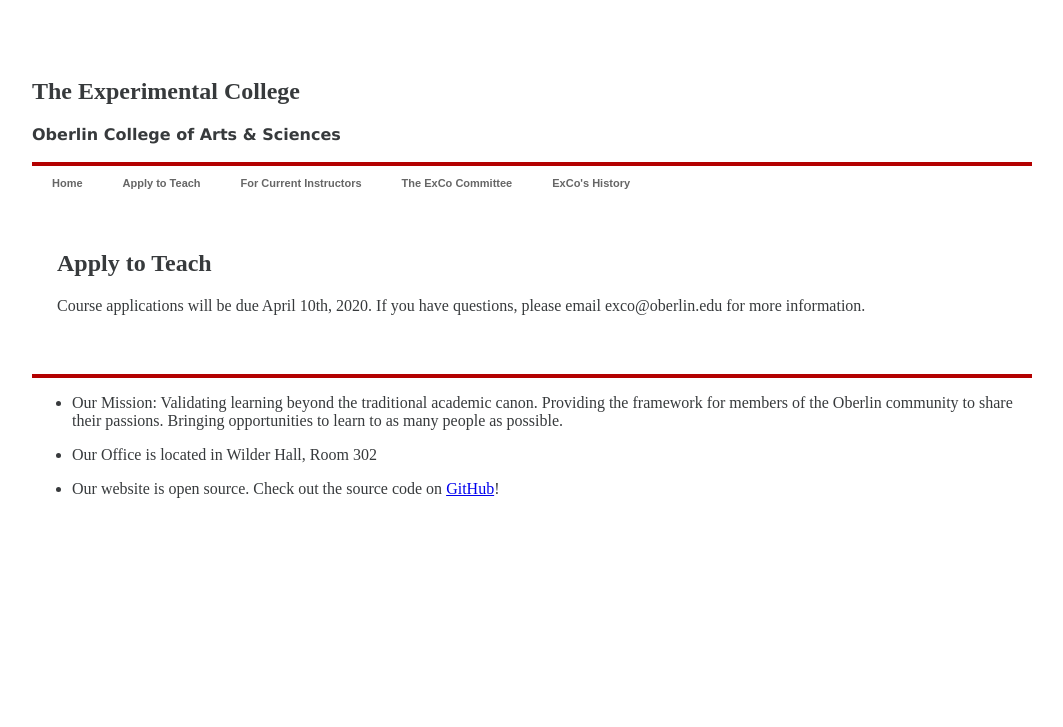
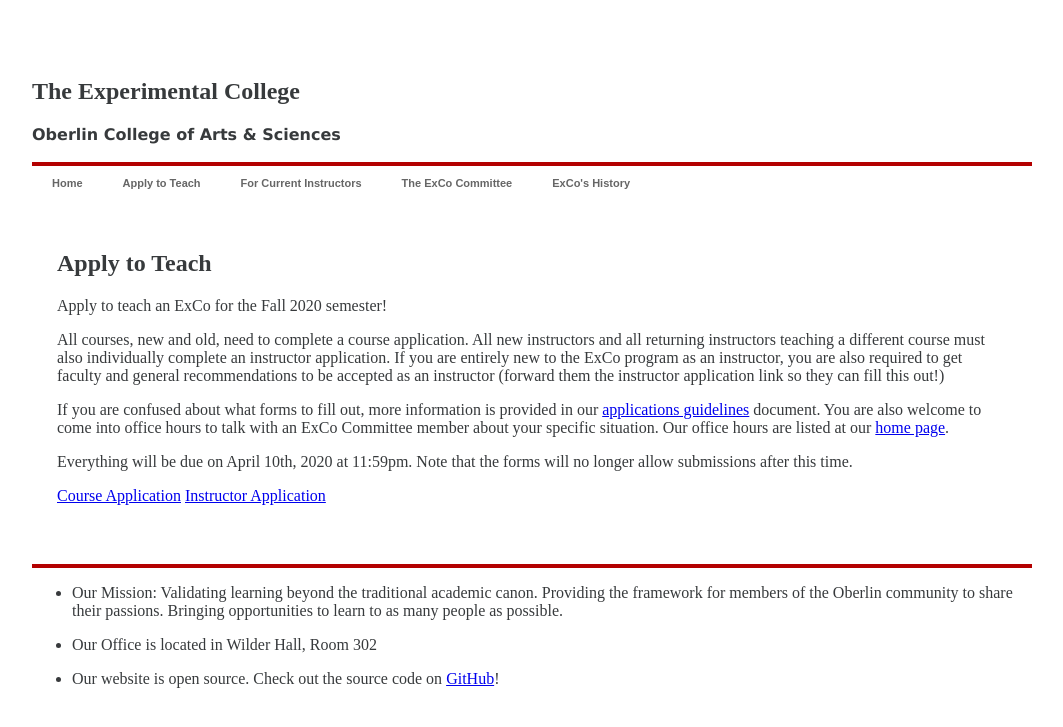
Before and after one commit to OberlinExCo/OberlinExCo.github.io, a Jekyll site: the page built from apply.md, in a window 1280 px wide. Shown: the top 727 px of the page, without its empty margins (108-1171 px from the left). Built offline with Jekyll 4.4.1, drawn with Linux system fonts in a browser that asks for light colours.

Commit message:
Adding application solicitation

```diff
--- a/apply.md
+++ b/apply.md
@@ -4,4 +4,13 @@ layout: default
 ---
 ## Apply to Teach
 
-Course applications will be due April 10th, 2020. If you have questions, please email exco@oberlin.edu for more information.
+Apply to teach an ExCo for the Fall 2020 semester!
+
+All courses, new and old, need to complete a course application. All new instructors and all returning instructors teaching a different course must also individually complete an instructor application. If you are entirely new to the ExCo program as an instructor, you are also required to get faculty and general recommendations to be accepted as an instructor (forward them the instructor application link so they can fill this out!)
+
+If you are confused about what forms to fill out, more information is provided in our [applications guidelines](https://docs.google.com/document/d/10j_tkMfaOE2CMQoNcNGKblLPI4JzWxcArnB7Q9AEPxg/edit?usp=sharing) document. You are also welcome to come into office hours to talk with an ExCo Committee member about your specific situation. Our office hours are listed at our [home page](oberlinexco.org).
+
+Everything will be due on April 10th, 2020 at 11:59pm. Note that the forms will no longer allow submissions after this time.
+
+[Course Application](https://docs.google.com/forms/d/e/1FAIpQLSfze0BfvqtY5UEKdmL_cFLzQhEW7z9fc6UzQUcc5d4kmn_eag/viewform?usp=sf_link)
+[Instructor Application](https://docs.google.com/forms/d/e/1FAIpQLSdcCR9PYTog3jvJ5gOgmWPX99TqoEDhsu15SaRgo1oI9YMSsA/viewform?usp=sf_link)
```
